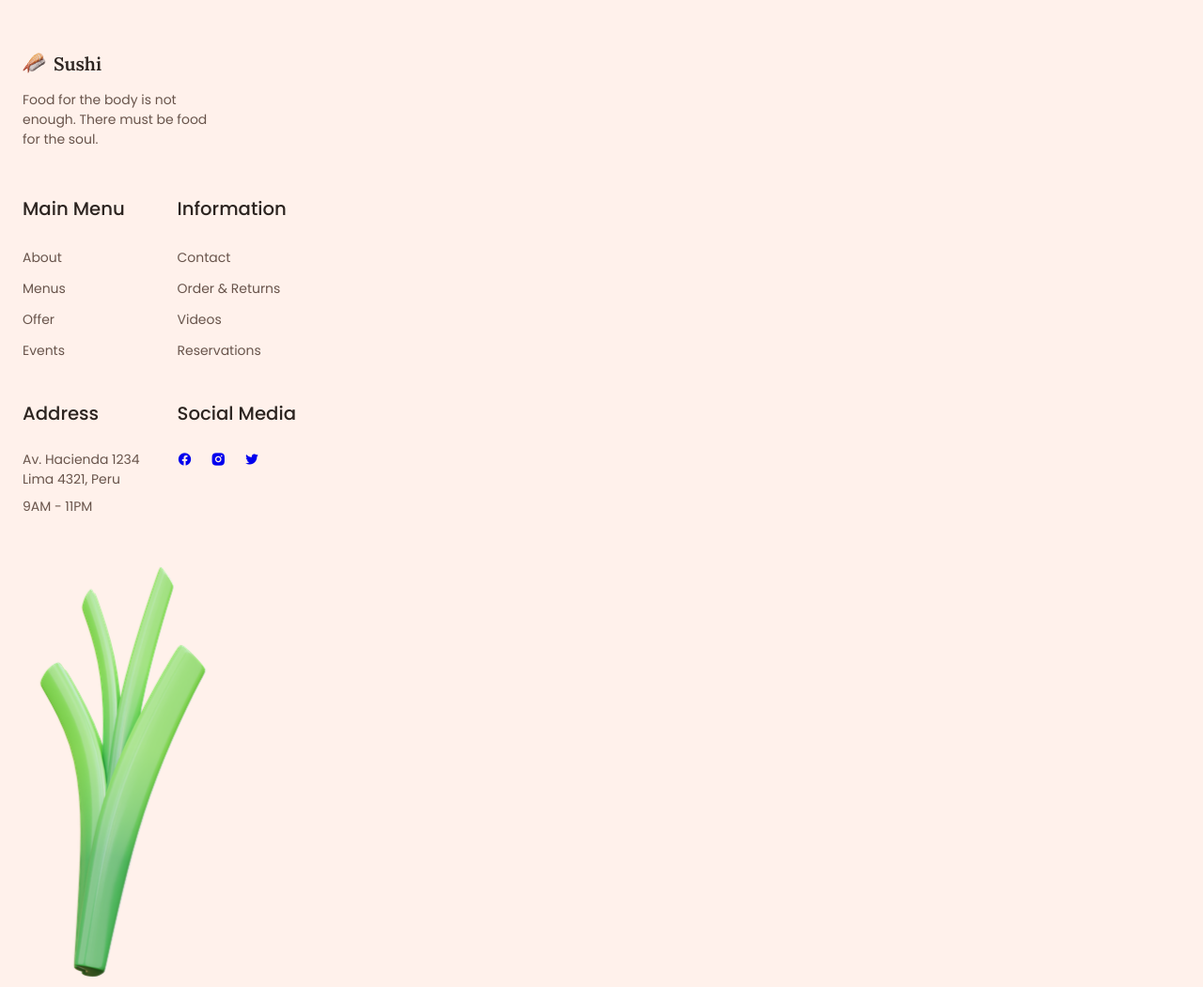
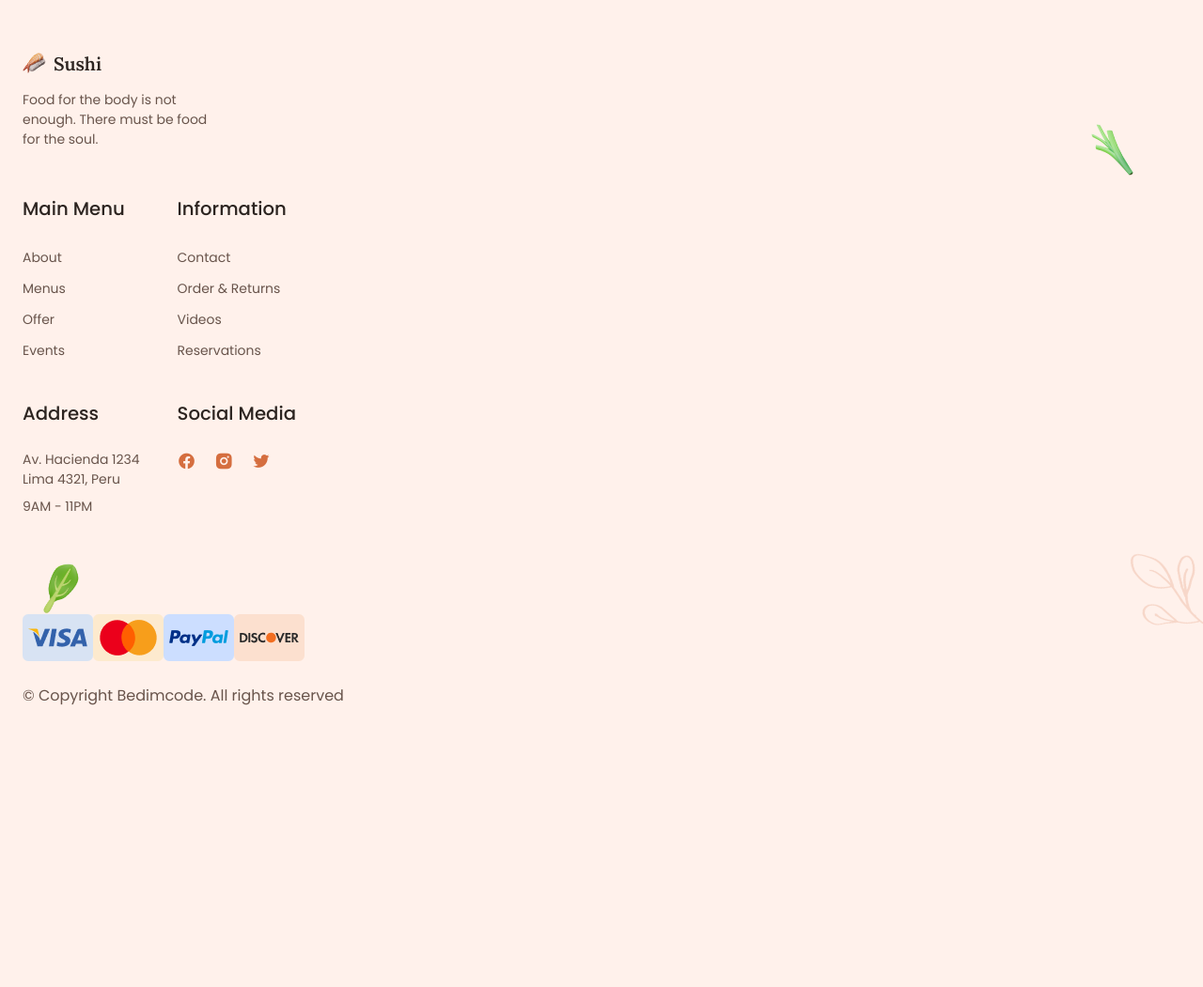
Before and after one commit to richardgery/SushiWebsite, a plain HTML site: page index.html in a window 1280 px wide. Shown: the part 3620-4671 px from the top of the page at 94% size. After the commit the page ends 4405 px from the top, so only its background shows below. Drawn offline with nearby package versions, Linux system fonts and the light colour scheme.

Commit message:
feat: add style class footer-info & footer-card

```diff
--- a/CSS/style.css
+++ b/CSS/style.css
@@ -705,3 +705,72 @@ img {
   display: flex;
   column-gap: 1.23rem;
 }
+
+.footer-social-link {
+  color: var(--first-color);
+  font-size: 1.25rem;
+  transition: color 0.3s, transform 0.3s;
+  -webkit-transition: color 0.3s, transform 0.3s;
+  -moz-transition: color 0.3s, transform 0.3s;
+  -ms-transition: color 0.3s, transform 0.3s;
+  -o-transition: color 0.3s, transform 0.3s;
+}
+
+.footer-social-link:hover {
+  color: var(--first-color-alt);
+  transform: translateY(-2px);
+  -webkit-transform: translateY(-2px);
+  -moz-transform: translateY(-2px);
+  -ms-transform: translateY(-2px);
+  -o-transform: translateY(-2px);
+}
+
+.footer-onion,
+.footer-spinach {
+  position: absolute;
+  width: 30px;
+}
+
+.footer-onion {
+  top: 7.5rem;
+  right: 5rem;
+  transform: rotate(-45deg);
+  -webkit-transform: rotate(-45deg);
+  -moz-transform: rotate(-45deg);
+  -ms-transform: rotate(-45deg);
+  -o-transform: rotate(-45deg);
+}
+
+.footer-spinach {
+  bottom: 8rem;
+  left: 3rem;
+  transform: rotate(30deg);
+  -webkit-transform: rotate(30deg);
+  -moz-transform: rotate(30deg);
+  -ms-transform: rotate(30deg);
+  -o-transform: rotate(30deg);
+}
+
+.footer-leaf {
+  width: 100px;
+  opacity: 0.2;
+  position: absolute;
+  bottom: 6rem;
+  right: -2rem;
+  transform: rotate(-15deg);
+  -webkit-transform: rotate(-15deg);
+  -moz-transform: rotate(-15deg);
+  -ms-transform: rotate(-15deg);
+  -o-transform: rotate(-15deg);
+}
+
+.footer-info,
+.footer-card {
+  display: flex;
+}
+
+.footer-info {
+  margin-top: 6.5rem;
+  flex-direction: column;
+  row-gap: 1.5rem;
+}
```
